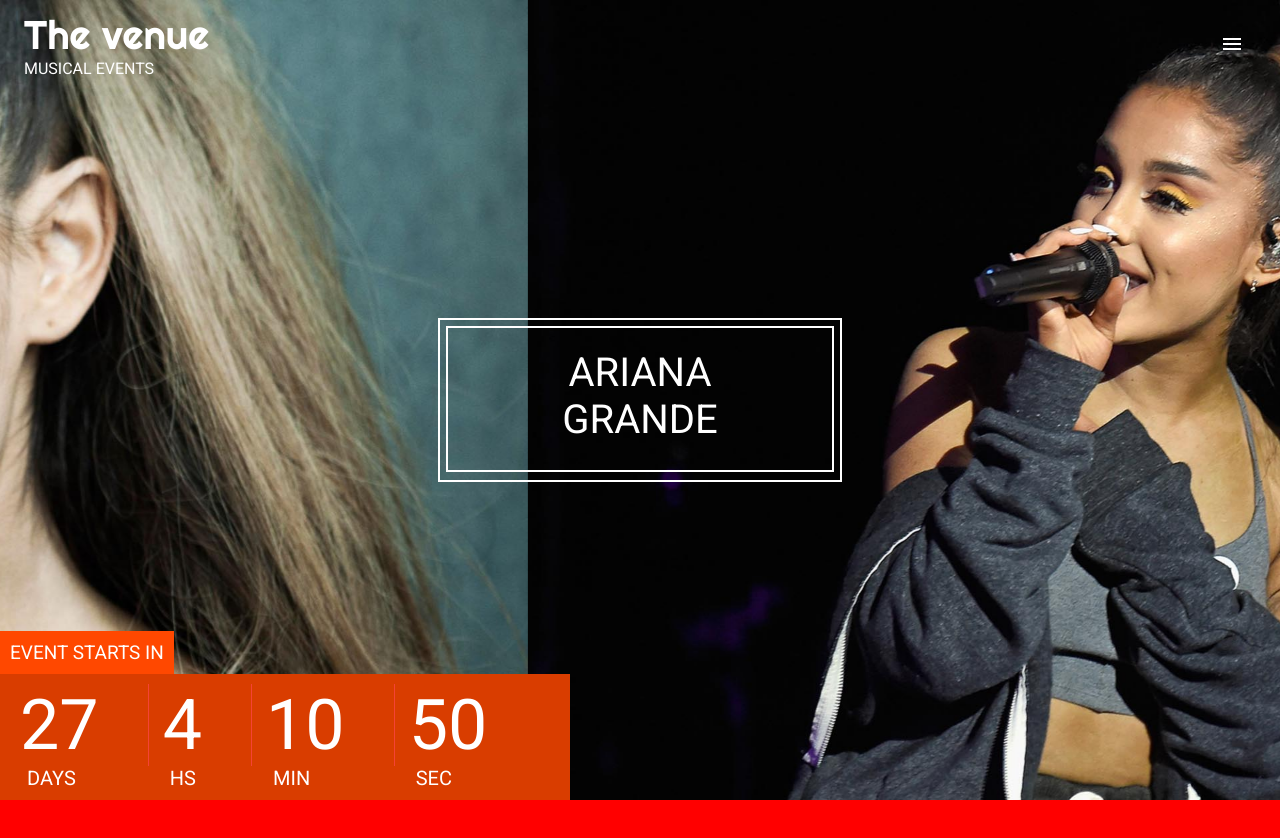
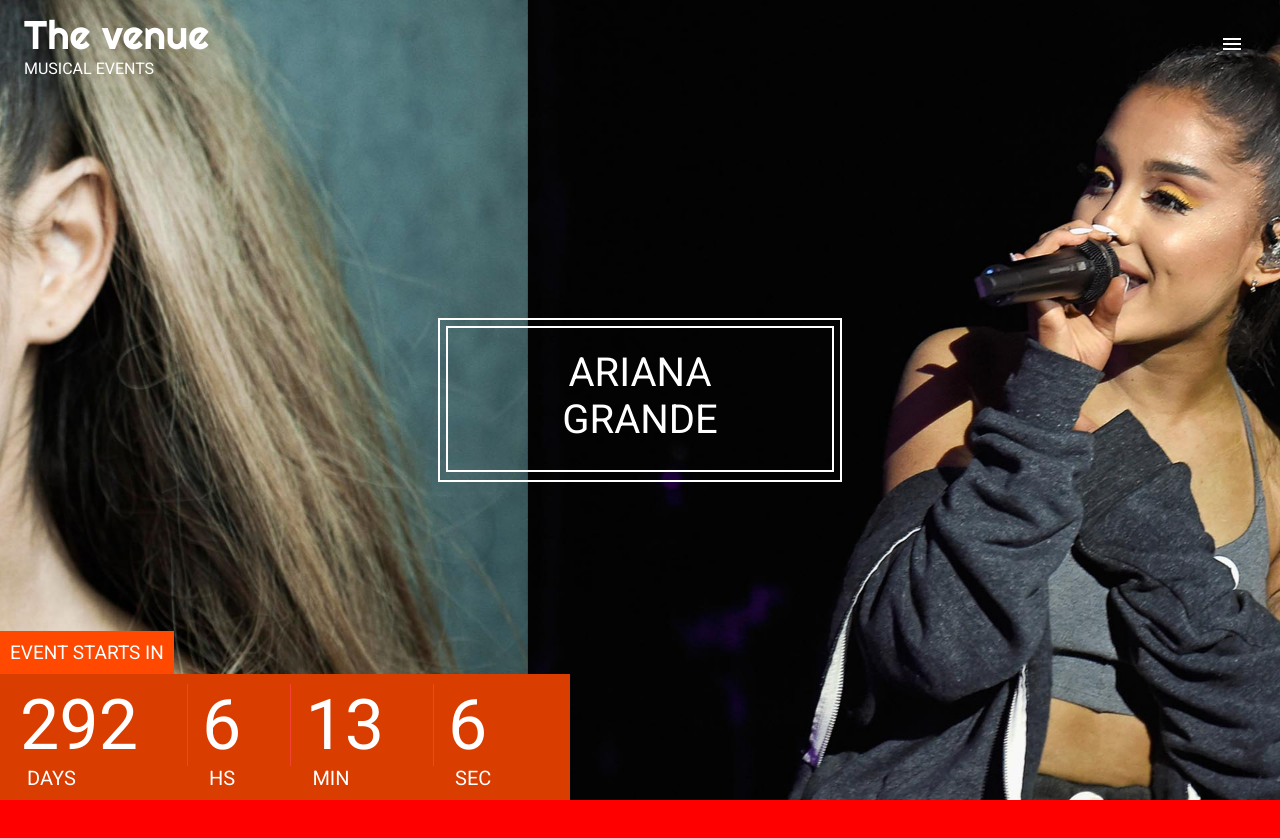
Before and after one commit to ferlobo1985/Udmy-Fullstack-practice-project-one-the_venue, a React (Create React App) app: page / in a window 1280 px wide. Shown: the top 838 px of the page. Built offline with nearby package versions, Linux system fonts and the light colour scheme.

Commit message:
finishing the countdown

```diff
--- a/src/components/featured/timeUntil.js
+++ b/src/components/featured/timeUntil.js
@@ -2,7 +2,12 @@
 import { Slide } from 'react-awesome-reveal';
 
 const TimeUntil = () => {
-
+    const [time,setTime] = useState({
+        days:'0',
+        hours:'0',
+        minutes:'0',
+        second:'0'
+    })
 
     const renderItem = (time,value) => (
         <div className="countdown_item">
@@ -15,20 +20,31 @@
         </div>
     )
 
-    const getTimeUntil = (deadline) => {
+    const getTimeUntil = useCallback( (deadline) => {
         const time = Date.parse(deadline) - Date.parse(new Date());
         if(time < 0){
             console.log('Date passed')
         } else{
+            const seconds = Math.floor((time/1000)%60);
+            const minutes = Math.floor((time/1000/60)%60);
+            const hours = Math.floor((time/(1000*60*60))%24);
+            const days = Math.floor((time/(1000*60*60*24)));
 
+            setTime({
+                days,
+                hours,
+                minutes,
+                seconds
+            })
         }
+    },[])
 
 
-    }
+
 
 
     useEffect(()=>{
-        setInterval(()=> getTimeUntil('Jan, 20, 2021, 01:20:00'),1000)
+        setInterval(()=> getTimeUntil('Dec, 20, 2021, 01:20:00'),1000)
     },[getTimeUntil])
 
 
@@ -39,13 +55,10 @@
                     Event starts in
                 </div>
                 <div className="countdown_bottom">
-                    {renderItem(27,'Days')}
-                    {renderItem(4,'HS')}
-                    {renderItem(10,'Min')}
-                    {renderItem(50,'Sec')}
-
-
-
+                    {renderItem(time.days,'Days')}
+                    {renderItem(time.hours,'HS')}
+                    {renderItem(time.minutes,'Min')}
+                    {renderItem(time.seconds,'Sec')}
                 </div>
             </div>
         </Slide>
```
